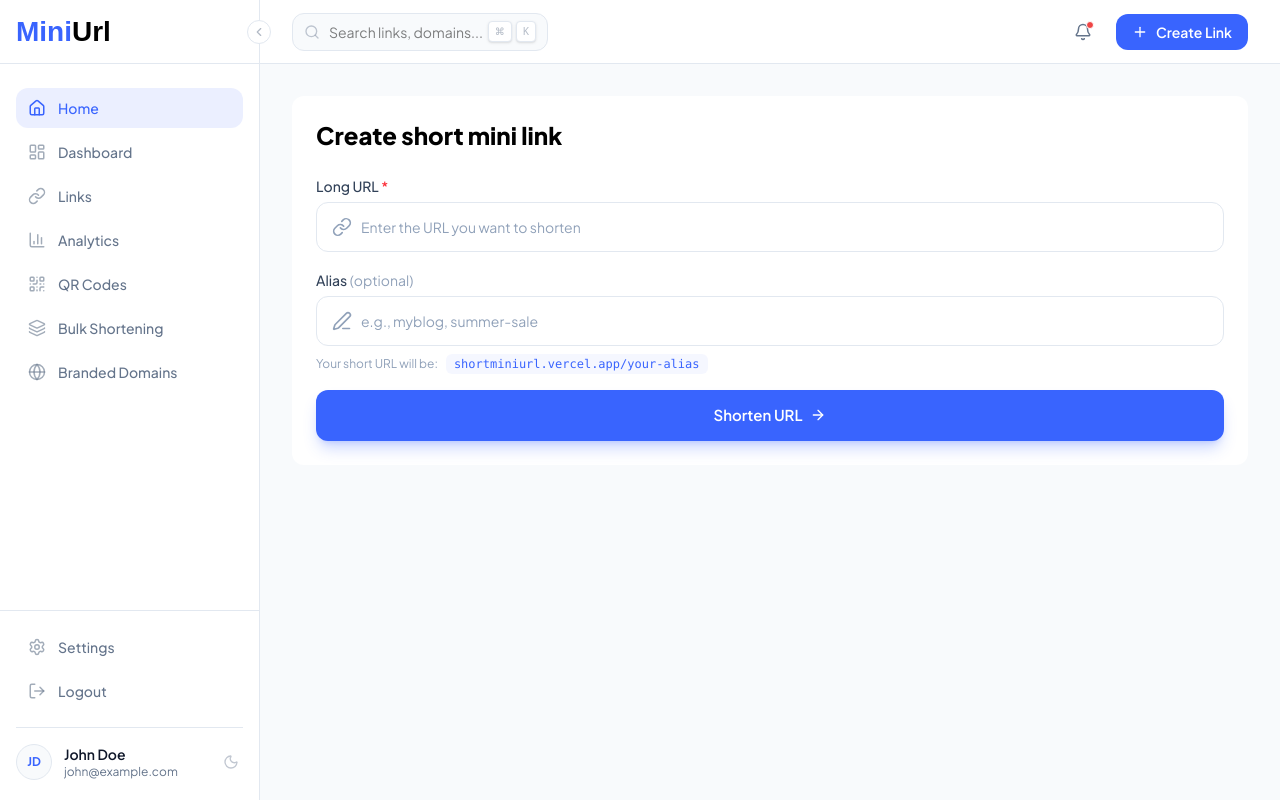
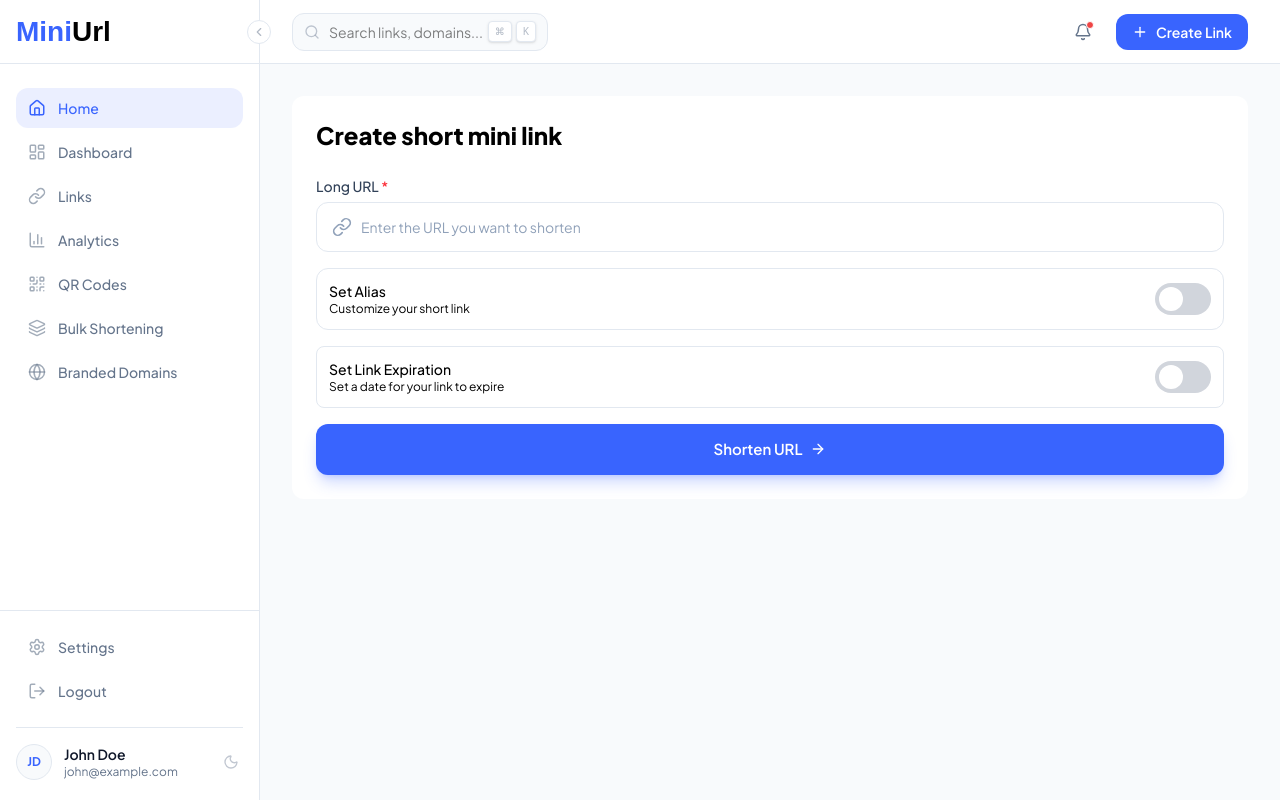
Before and after one commit to kiisi/url-shortener, a Next.js app: page /home in a window 1280 px wide. Built offline with nearby package versions, Linux system fonts and the light colour scheme; a web font is replaced by a local one.

Commit message:
feat: alias and expiration toggle

```diff
--- a/app/(dashboard)/home/page.tsx
+++ b/app/(dashboard)/home/page.tsx
@@ -5,9 +5,9 @@ import { cn } from "@/utils";
 import { shortenUrlSchema } from "@/validation/shortenUrlSchema";
 import { useFormik } from "formik";
 import { useState } from "react";
-import { ArrowRight, Check, Copy, Edit3, ExternalLink, LinkIcon, LoaderCircle, QrCode } from "lucide-react";
-import { useRouter } from "next/navigation";
+import { ArrowRight, CalendarDays, Check, Copy, Edit3, ExternalLink, LinkIcon, LoaderCircle, QrCode } from "lucide-react";
 import ButtonRadial from "@/app/components/ui/button-radial";
+import Switch from "@/app/components/ui/switch";
 
 interface ShortenUrlResponse {
     success: boolean;
@@ -26,7 +26,8 @@ const initialValues: ShortenUrlFormValues = {
 
 export default function Page() {
 
-    const router = useRouter()
+    const [isAliasChecked, setAliasChecked] = useState(false)
+    const [isExpirationChecked, setExpirationChecked] = useState(false)
 
     const formik = useFormik<ShortenUrlFormValues>({
         initialValues,
@@ -92,7 +93,8 @@ export default function Page() {
     };
 
     return (
-        <div className="w-full bg-white p-[24px] rounded-xl">
+        <div
+            className="w-full bg-white p-[24px] rounded-xl h-max">
             <div>
                 <h1 className={cn(
                     "text-[24px] font-extrabold mb-6 leading-[125%]",
@@ -106,7 +108,6 @@ export default function Page() {
                     noValidate
                 >
                     {/* Long URL Field */}
-                    {!result?.data && (
                     <fieldset>
                         <label
                             htmlFor="longUrl"
@@ -134,10 +135,22 @@ export default function Page() {
                             </p>
                         )}
                     </fieldset>
-                    )}
+
+                    <fieldset className="flex items-center justify-between p-3 rounded-xl border border-border">
+                        <div>
+                            <p className="text-sm font-medium text-foreground">Set Alias</p>
+                            <p className="text-xs text-muted-foreground">
+                                Customize your short link
+                            </p>
+                        </div>
+                        <Switch
+                            checked={isAliasChecked}
+                            onCheckedChange={() => setAliasChecked(prev => !prev)}
+                        />
+                    </fieldset>
 
                     {/* Alias Field (Optional) */}
-                    {!result?.data && (
+                    {isAliasChecked && (
                         <fieldset>
                             <label
                                 htmlFor="alias"
@@ -177,6 +190,52 @@ export default function Page() {
                         </fieldset>
                     )}
 
+                    <fieldset className="flex items-center justify-between p-3 rounded-lg border border-border">
+                        <div>
+                            <p className="text-sm font-medium text-foreground">
+                                Set Link Expiration
+                            </p>
+                            <p className="text-xs text-muted-foreground">
+                                Set a date for your link to expire
+                            </p>
+                        </div>
+                        <Switch
+                            checked={isExpirationChecked}
+                            onCheckedChange={() => setExpirationChecked(prev => !prev)}
+                        />
+                    </fieldset>
+
+                    {
+                        isExpirationChecked && (
+                            <fieldset>
+                                <label
+                                    htmlFor="expiresAt"
+                                    className="inline-block text-sm font-medium text-slate-700 mb-1.5"
+                                >
+                                    Expiry Date
+                                </label>
+                                <div className="relative">
+                                    <div className="absolute inset-y-0 left-0 pl-4 flex items-center pointer-events-none">
+                                        <CalendarDays className="h-5 w-5 text-slate-400" />
+                                    </div>
+                                    <input
+                                        id="expiresAt"
+                                        type="date"
+                                        {...formik.getFieldProps("expiresAt")}
+                                        min={new Date().toISOString().split("T")[0]}
+                                        className={cn(
+                                            // formik.touched.expiresAt && formik.errors.expiresAt && "border-destructive focus-visible:ring-destructive",
+                                            "w-full pl-11 pr-4 py-3.5 rounded-xl border border-slate-200 focus:outline-none focus:border-primary transition-all text-slate-700 placeholder:text-slate-400 text-sm"
+                                        )}
+                                    />
+                                </div>
+                                {/* {formik.touched.expiresAt && formik.errors.expiresAt && (
+                            <p className="text-xs text-destructive mt-1">{String(formik.errors.expiresAt)}</p>
+                        )} */}
+                            </fieldset>
+
+                        )
+                    }
                     {!result?.data && (
                         <button
                             type="submit"
--- /dev/null
+++ b/app/components/ui/switch.tsx
@@ -0,0 +1,41 @@
+import { cn } from "@/utils";
+import React from "react";
+
+interface SwitchProps {
+    checked: boolean;
+    onCheckedChange: (checked: boolean) => void;
+    disabled?: boolean;
+    className?: string;
+    id?: string;
+    name?: string;
+}
+
+export default function Switch({
+    checked,
+    onCheckedChange,
+    disabled = false,
+    className = "",
+    id,
+    name,
+}: SwitchProps) {
+    return (
+        <button
+            id={id}
+            name={name}
+            type="button"
+            role="switch"
+            aria-checked={checked}
+            disabled={disabled}
+            onClick={() => !disabled && onCheckedChange(!checked)}
+            className={cn(
+                "relative inline-flex h-8 w-14 shrink-0 cursor-pointer items-center rounded-full transition-all duration-200 ease-out focus:outline-none focus-visible:ring-4 focus-visible:ring-[#095256]/20 disabled:cursor-not-allowed disabled:opacity-50",
+                checked ? "bg-primary" : "bg-gray-300",
+                className,
+            )}
+        >
+            <span
+                className={`absolute left-1 h-6 w-6 rounded-full bg-white transition-all duration-200 ease-out will-change-transform ${checked ? "translate-x-6" : "translate-x-0"} `}
+            />
+        </button>
+    );
+}
--- /dev/null
+++ b/lib/user/index.ts
@@ -0,0 +1,43 @@
+import { cookies } from "next/headers";
+import { verifyToken } from "../jwt";
+import { prisma } from "../prisma";
+
+export async function getCurrentUser() {
+  const cookieStore = await cookies();
+  const token = cookieStore.get("token")?.value;
+
+  if (!token) return null;
+
+  try {
+    const jwtData = await verifyToken(token);
+
+    if (!jwtData) {
+      return null;
+    }
+
+    return jwtData;
+  } catch {
+    return null;
+  }
+}
+
+
+export async function getCurrentUserData() {
+  const currentUser = await getCurrentUser();
+
+  if (!currentUser) {
+    return null;
+  }
+
+  return prisma.user.findUnique({
+    where: {
+      id: currentUser.id,
+    },
+    select: {
+      id: true,
+      firstName: true,
+      lastName: true,
+      email: true,
+    },
+  });
+}
--- a/package.json
+++ b/package.json
@@ -14,6 +14,7 @@
     "@prisma/client": "^7.8.0",
     "@radix-ui/react-dialog": "^1.1.23",
     "@radix-ui/react-dropdown-menu": "^2.1.24",
+    "@radix-ui/react-switch": "^1.3.7",
     "@tanstack/react-query": "^5.101.4",
     "@upstash/ratelimit": "^2.0.8",
     "@upstash/redis": "^1.38.0",
--- a/validation/shortenUrlSchema.ts
+++ b/validation/shortenUrlSchema.ts
@@ -3,7 +3,7 @@ import * as Yup from "yup";
 export const shortenUrlSchema = Yup.object({
     url: Yup.string()
         .trim()
-        .required("URL is required")
+        .required("A URL is required")
         .url("Enter a valid URL"),
 
     alias: Yup.string()
```
Also changed, not shown: 1 other file (tests, documents, lock files or other folders). Lines whose indentation alone changed are shown as unchanged.
